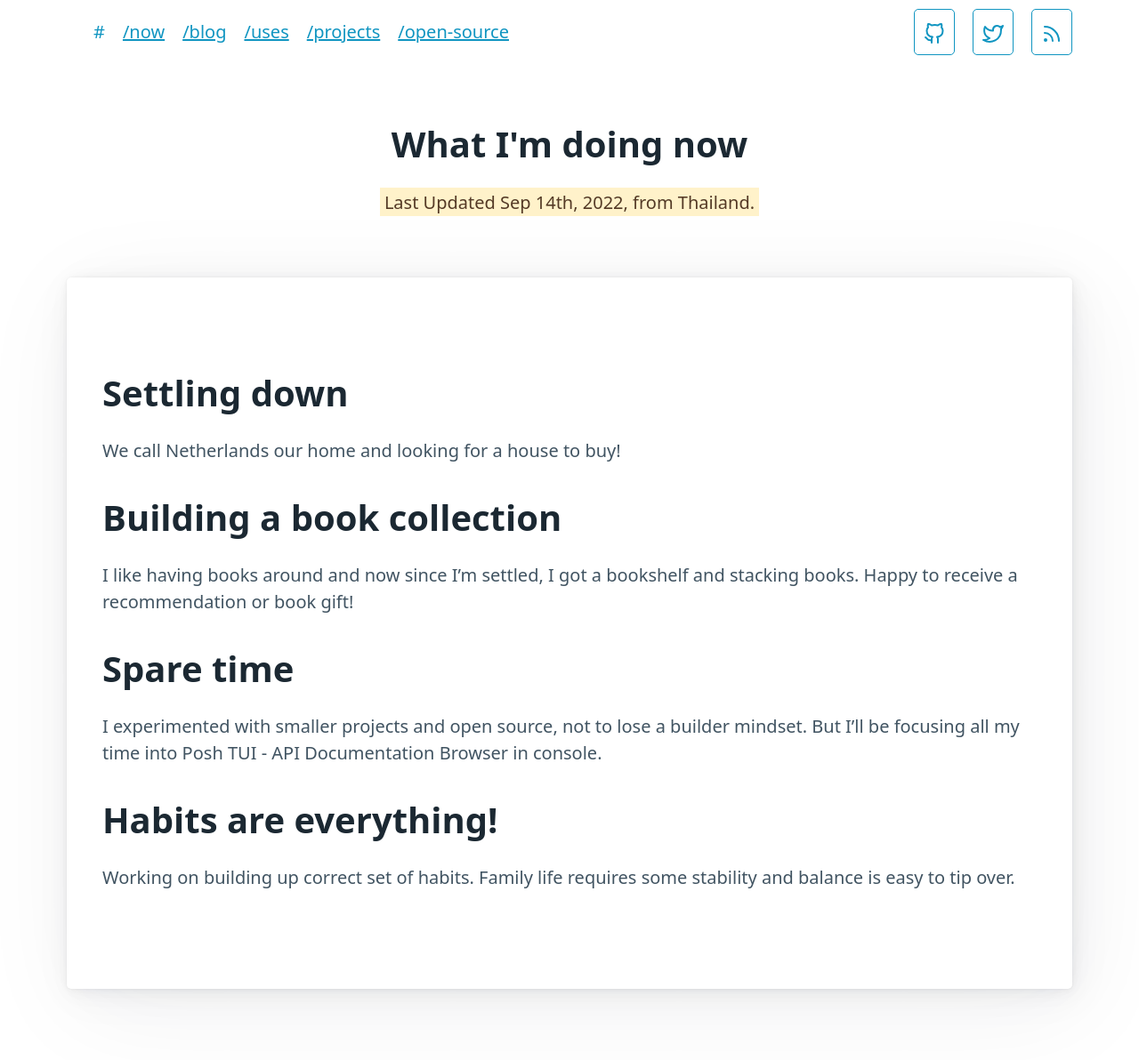
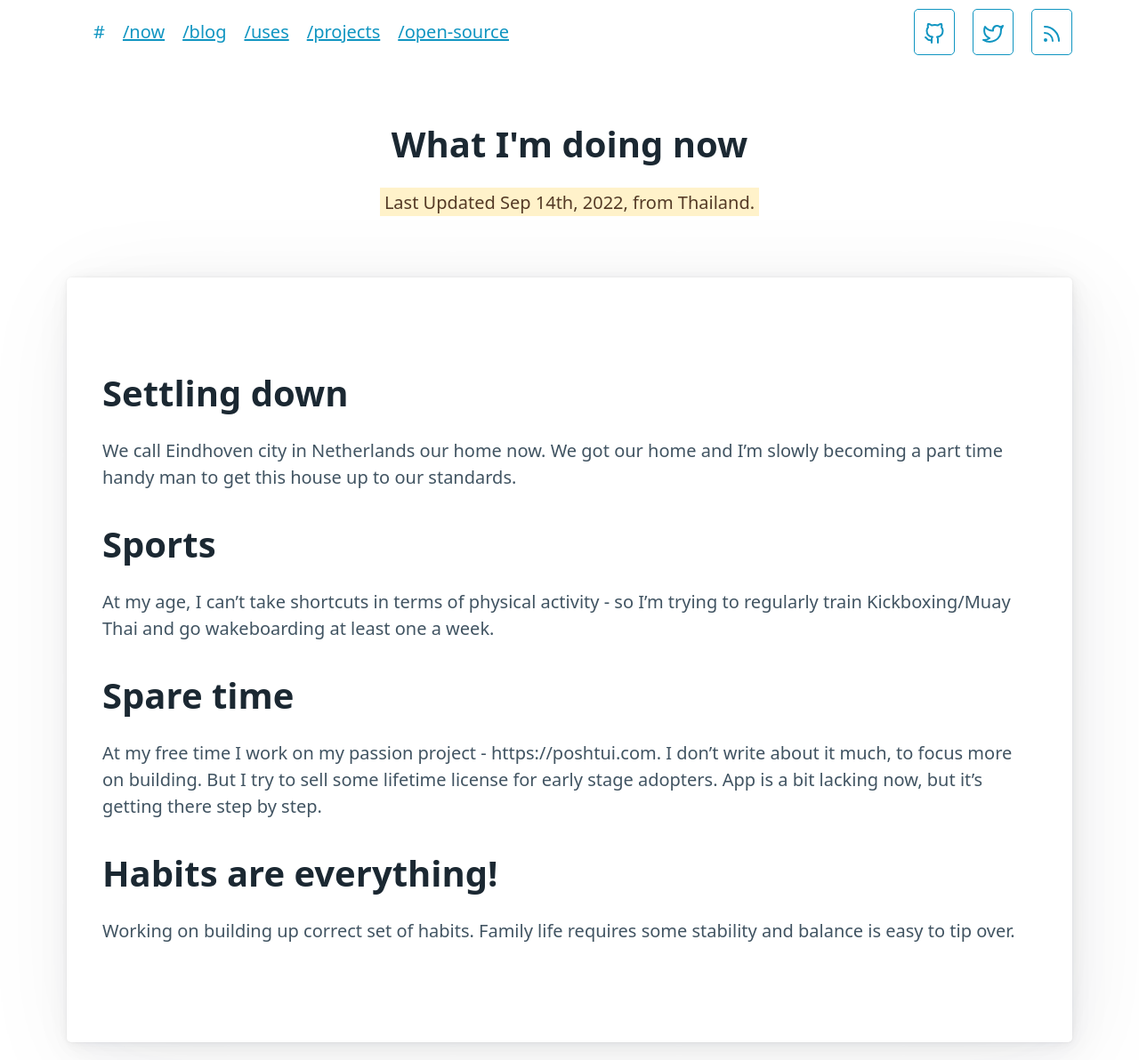
Before and after one commit to skatkov/skatkov.com, a Jekyll site: the page built from now.md, in a window 1280 px wide. Shown: the whole page at 89% size. Built offline with Jekyll 4.4.1, drawn with Linux system fonts in a browser that asks for light colours; before the commit the page ends 1132 px from its top, so only the background shows below that.

Commit message:
Update now.md

```diff
--- a/now.md
+++ b/now.md
@@ -5,13 +5,13 @@ subtitle: Last Updated Sep 14th, 2022, from Thailand.
 ---
 
 # Settling down
-We call Netherlands our home and looking for a house to buy!
+We call Eindhoven city in Netherlands our home now. We got our home and I'm slowly becoming a part time handy man to get this house up to our standards.
 
-# Building a book collection
-I like having books around and now since I'm settled, I got a bookshelf and stacking books. Happy to receive a recommendation or book gift!
+# Sports
+At my age, I can't take shortcuts in terms of physical activity - so I'm trying to regularly train Kickboxing/Muay Thai and go wakeboarding at least one a week.
 
 # Spare time
-I experimented with smaller projects and open source, not to lose a builder mindset. But I'll be focusing all my time into Posh TUI - API Documentation Browser in console.
+At my free time I work on my passion project - https://poshtui.com. I don't write about it much, to focus more on building. But I try to sell some lifetime license for early stage adopters. App is a bit lacking now, but it's getting there step by step.
 
 # Habits are everything!
 Working on building up correct set of habits. Family life requires some stability and balance is easy to tip over.
```
